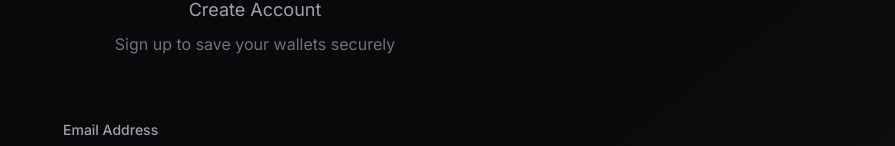
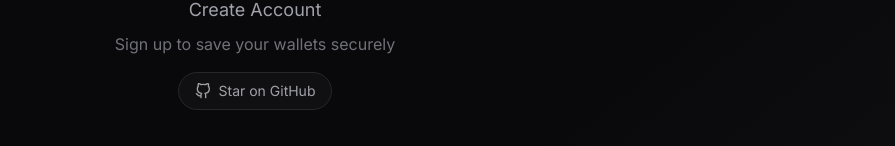
Before and after one commit to ap42213/fakesol, a React (Vite) app: page /register in a window 1280 px wide. Shown: the part 156-302 px from the top of the page, without its empty margins (385-1280 px from the left). Built offline with nearby package versions, Linux system fonts and the light colour scheme; no server answers.

Commit message:
feat: add GitHub link to login and register pages

```diff
--- a/src/pages/Login.tsx
+++ b/src/pages/Login.tsx
@@ -53,6 +53,18 @@ export function Login() {
           <h1 className="text-4xl font-extrabold text-white mb-2">FakeSOL</h1>
           <p className="text-zinc-400 text-lg">Welcome Back</p>
           <p className="text-text-muted mt-2">Sign in to access your wallets</p>
+
+          <div className="mt-4 flex justify-center">
+            <a
+              href="https://github.com/ap42213/fakesol"
+              target="_blank"
+              rel="noopener noreferrer"
+              className="inline-flex items-center gap-2 px-4 py-2 rounded-full bg-zinc-900/50 border border-zinc-800 text-zinc-400 hover:text-white hover:border-zinc-700 transition-all text-sm group"
+            >
+              <FiGithub className="w-4 h-4 group-hover:scale-110 transition-transform" />
+              <span>Star on GitHub</span>
+            </a>
+          </div>
         </div>
 
         {/* Form */}
--- a/src/pages/Register.tsx
+++ b/src/pages/Register.tsx
@@ -72,6 +72,18 @@ export function Register() {
           <h1 className="text-4xl font-extrabold text-white mb-2">FakeSOL</h1>
           <p className="text-zinc-400 text-lg">Create Account</p>
           <p className="text-text-muted mt-2">Sign up to save your wallets securely</p>
+
+          <div className="mt-4 flex justify-center">
+            <a
+              href="https://github.com/ap42213/fakesol"
+              target="_blank"
+              rel="noopener noreferrer"
+              className="inline-flex items-center gap-2 px-4 py-2 rounded-full bg-zinc-900/50 border border-zinc-800 text-zinc-400 hover:text-white hover:border-zinc-700 transition-all text-sm group"
+            >
+              <FiGithub className="w-4 h-4 group-hover:scale-110 transition-transform" />
+              <span>Star on GitHub</span>
+            </a>
+          </div>
         </div>
 
         {/* Form */}
```
